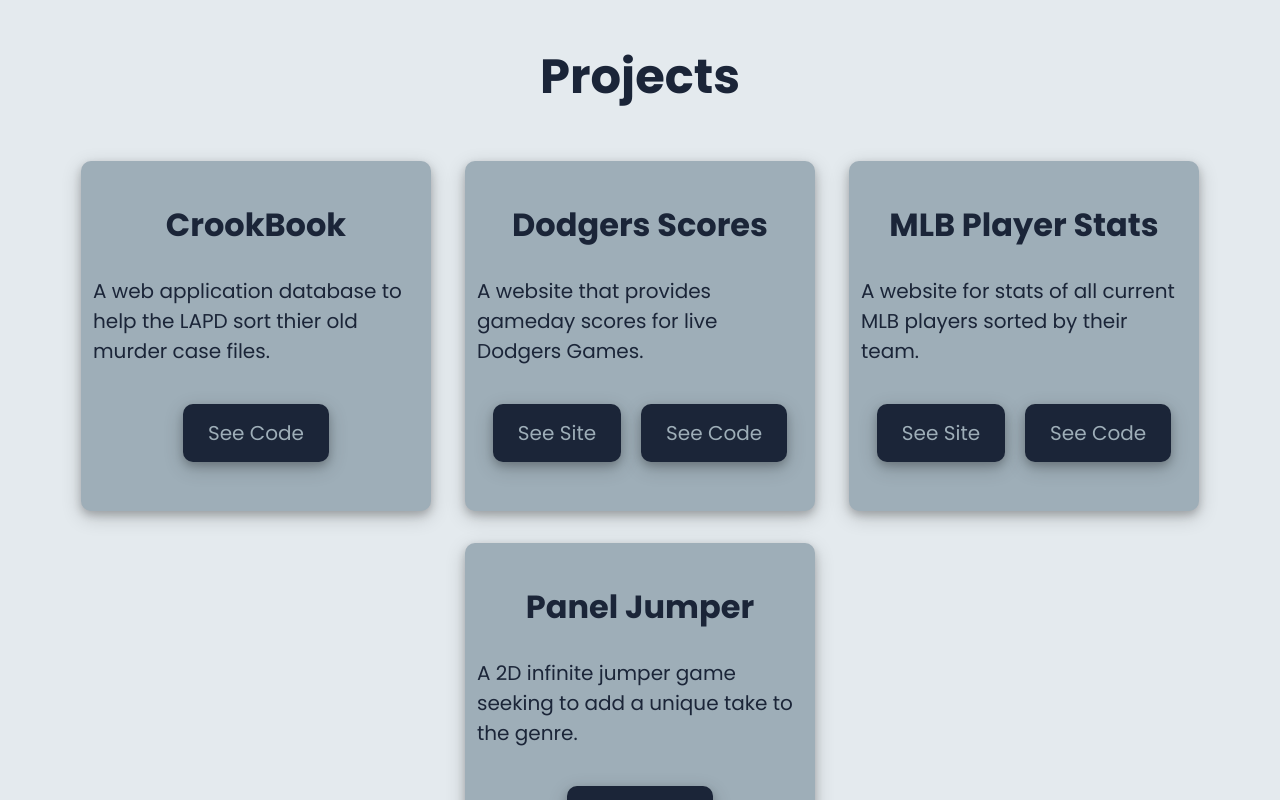
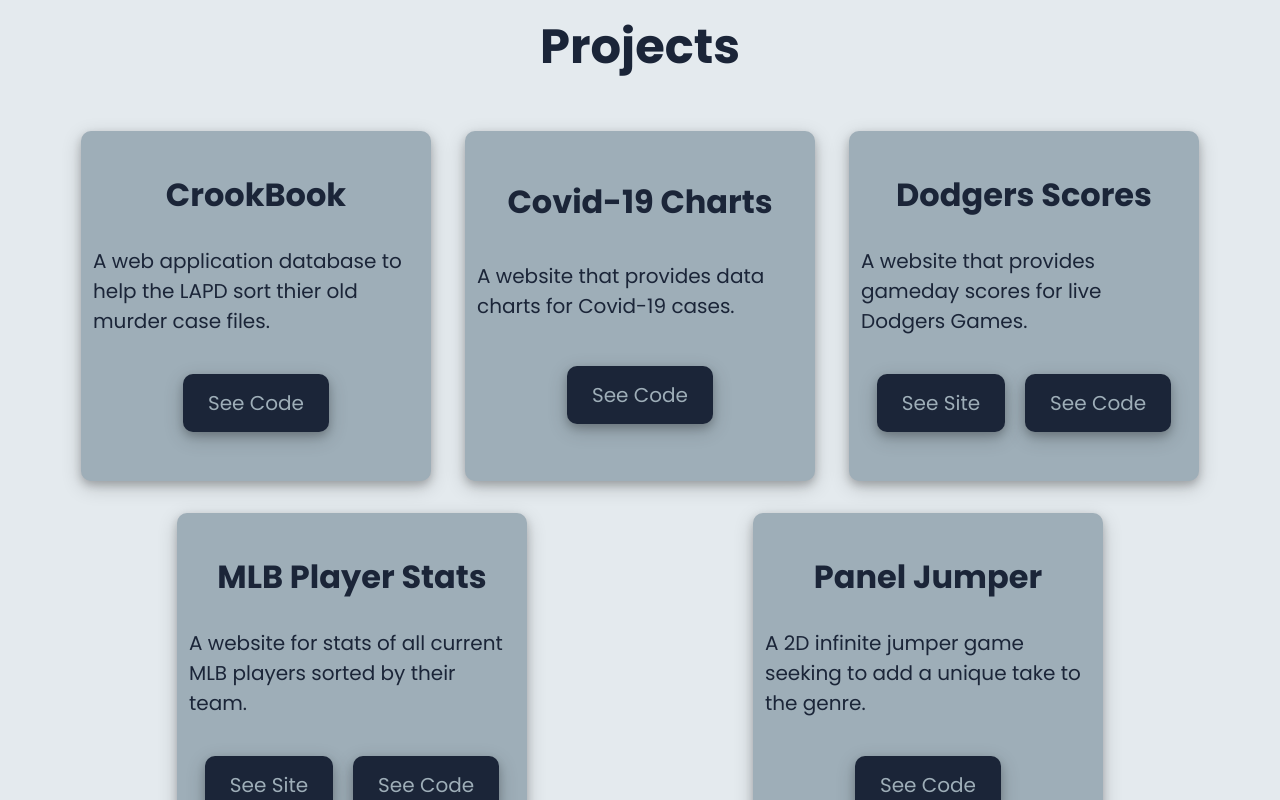
Before and after one commit to averdin2/my_personal_website, a React app: page / in a window 1280 px wide. Shown: the part 1280-2080 px from the top of the page. Built offline with nearby package versions, Linux system fonts and the light colour scheme.

Commit message:
Added Covid-19 Project to Projects Section

```diff
--- a/src/components/About.js
+++ b/src/components/About.js
@@ -7,7 +7,7 @@ export default function About() {
       <div className='about-text'>
         <h1>About Me</h1>
         <p>
-        Since a young age, I have been fascinated by the capabilities of computers and the power of programming. After diving into my first hello world app, I have thoroughly come to enjoy the challenges and creativity that comes with software development. I am passionate about my work and I strive to see the projects I am a part of succeed. I prioritize sound judgement, integrity, and quality work in everything that I do. I am constantly seeking to improve my skills and learn new technologies in this ever-changing landscape. When I am not coding, I enjoy watching Dodgers games or listening to a new episode of a coding podcast. For any inquiries feel free to shoot me an email or message me on LinkedIn.
+        Since a young age, I have been fascinated by the capabilities of computers and the power of programming. After diving into my first hello world app, I have thoroughly come to enjoy the challenges and creativity that comes with software development. I am passionate about my work and I strive to see the projects I am a part of succeed. I prioritize sound judgement, integrity, and quality work in everything that I do. I am constantly seeking to improve my skills and learn new technologies in this ever-changing landscape. When I am not coding, I enjoy watching Dodgers games or listening to a new episode of a coding podcast. For any inquiries feel free to message me on LinkedIn.
         </p>
       </div>
     </div>
--- a/src/components/Projects.js
+++ b/src/components/Projects.js
@@ -12,6 +12,11 @@ export default function Projects() {
           <h2>CrookBook</h2>
           <p>A web application database to help the LAPD sort thier old murder case files. </p>
           <a href='https://github.com/evanhessler/CrookBook' className='button'>See Code</a>
+        </div>
+        <div className="project covid">
+          <h2>Covid-19 Charts</h2>
+          <p>A website that provides data charts for Covid-19 cases.</p>
+          <a href='https://github.com/averdin2/Covid-19-data-charts' className='button'>See Code</a>
         </div>
         <div className='project dodgers'>
           <h2>Dodgers Scores</h2>
--- a/src/styles/functionsAndVariables.scss
+++ b/src/styles/functionsAndVariables.scss
@@ -1,5 +1,6 @@
 $colors: (
   darkBluee: #1b2538,
+  hoverBlue: #223354,
   blueGray: #9eaeb8,
   offWhite: #e4eaee
 );
--- a/src/styles/projects.scss
+++ b/src/styles/projects.scss
@@ -63,6 +63,10 @@
     border-radius: 10px;
   }
 
+  a:hover {
+    background-color: color(hoverBlue);
+  }
+
   .buttons {
     display: flex;
     flex-direction: row;
```
Also changed, not shown: 1 other file (tests, documents, lock files or other folders).
